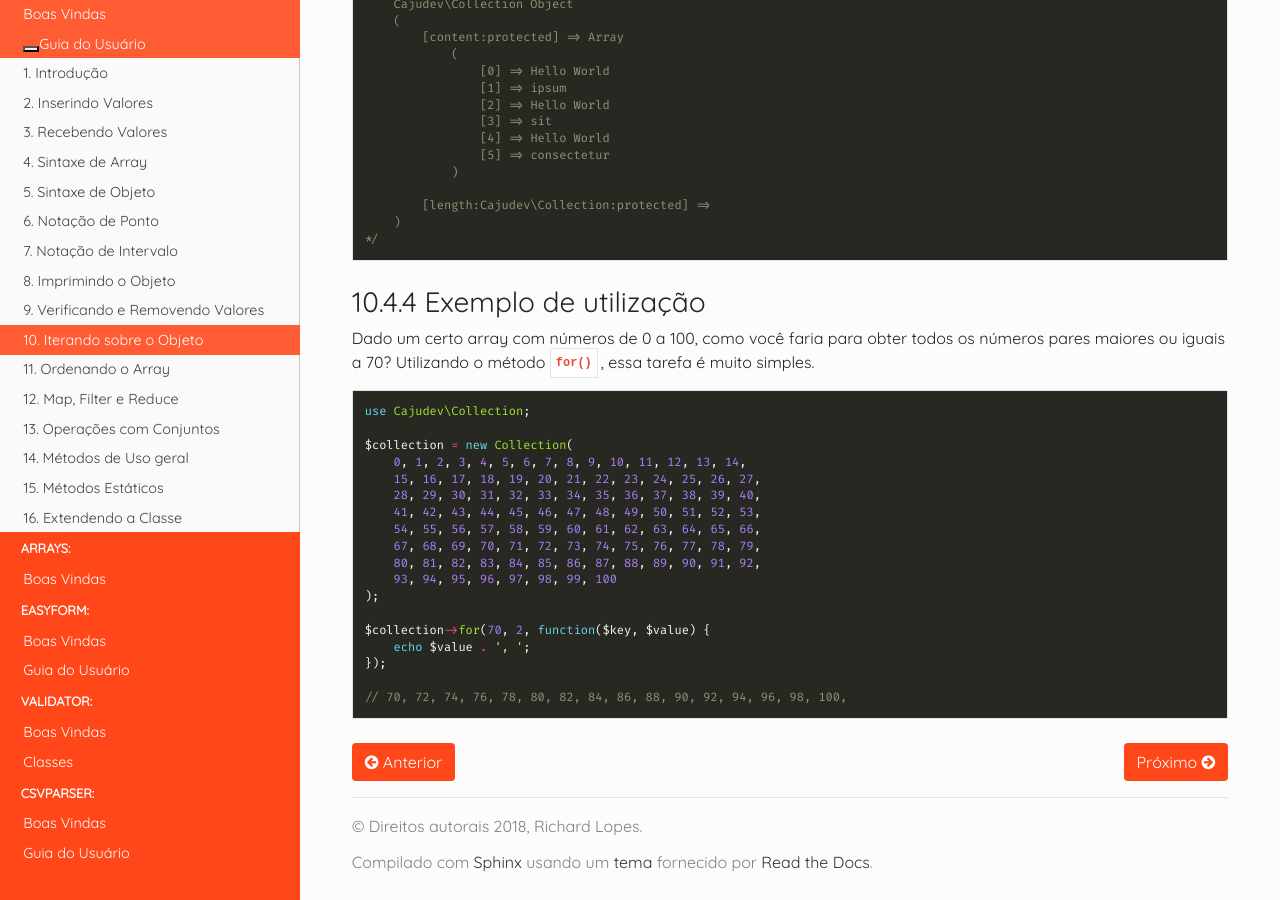
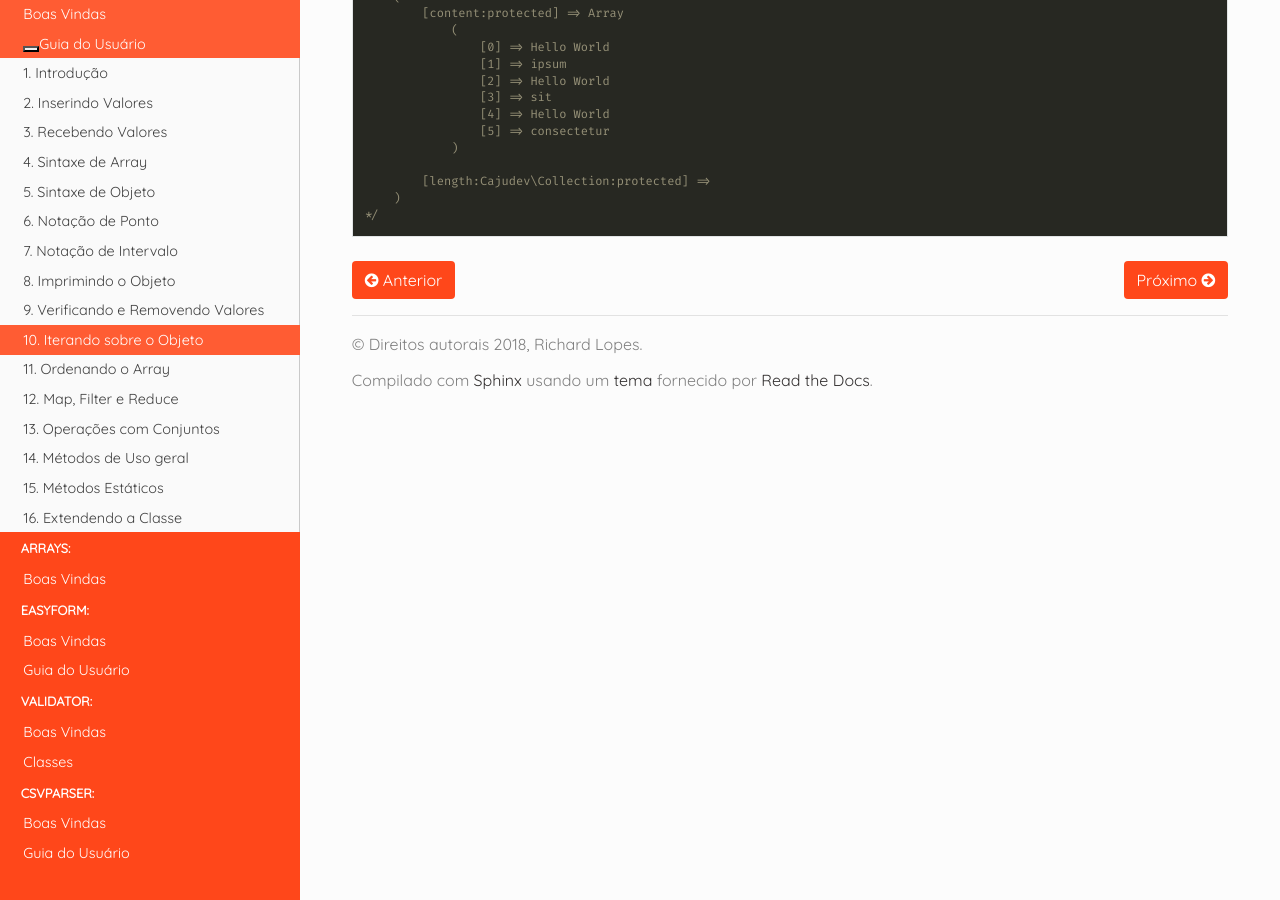
Before and after one commit to cajudev/docs, a Sphinx documentation site: the page built from source/collection/pages/iterating.rst, in a window 1280 px wide and 900 px high, scrolled down 3054 px. Built offline with Sphinx 7.4.7 and the Read the Docs theme 2.0.0, drawn with Linux system fonts in a browser that asks for light colours; nearby versions of some CDN libraries; library files that are not in the unit come from our copies; pages that are not in the unit, such as notebooks, are missing from menus; some of the changed text lies outside the part shown.

Commit message:
Ajustes iteratings page

```diff
--- a/source/collection/pages/iterating.rst
+++ b/source/collection/pages/iterating.rst
@@ -94,9 +94,7 @@
 
 O método ``for()`` permite iterar um objeto Collection através de passos.
 
-Ele recebe três argumentos, o primeiro é o ponto de partida, o segundo é o
-incremento, e o último é uma função anônima que recebe por meio de injeção a chave e
-o valor de cada iteração.
+Ele recebe três argumentos: O ponto de partida, o incremento e uma função que recebe chave e valor.
 
 10.4.1 Iterando "para frente"
 ............................
@@ -192,30 +190,3 @@
             [length:Cajudev\Collection:protected] =>
         )
     */
-
-10.4.4 Exemplo de utilização
-...........................
-
-Dado um certo array com números de 0 a 100, como você faria para obter todos os
-números pares maiores ou iguais a 70? Utilizando o método ``for()``, essa tarefa é muito simples.
-
-.. code:: php
-
-    use Cajudev\Collection;
-
-    $collection = new Collection(
-        0, 1, 2, 3, 4, 5, 6, 7, 8, 9, 10, 11, 12, 13, 14,
-        15, 16, 17, 18, 19, 20, 21, 22, 23, 24, 25, 26, 27,
-        28, 29, 30, 31, 32, 33, 34, 35, 36, 37, 38, 39, 40,
-        41, 42, 43, 44, 45, 46, 47, 48, 49, 50, 51, 52, 53,
-        54, 55, 56, 57, 58, 59, 60, 61, 62, 63, 64, 65, 66,
-        67, 68, 69, 70, 71, 72, 73, 74, 75, 76, 77, 78, 79,
-        80, 81, 82, 83, 84, 85, 86, 87, 88, 89, 90, 91, 92,
-        93, 94, 95, 96, 97, 98, 99, 100
-    );
-
-    $collection->for(70, 2, function($key, $value) {
-        echo $value . ', ';
-    });
-
-    // 70, 72, 74, 76, 78, 80, 82, 84, 86, 88, 90, 92, 94, 96, 98, 100,
```
Also changed, not shown: other parts of source/collection/pages/iterating.rst (+1 -1 lines).
